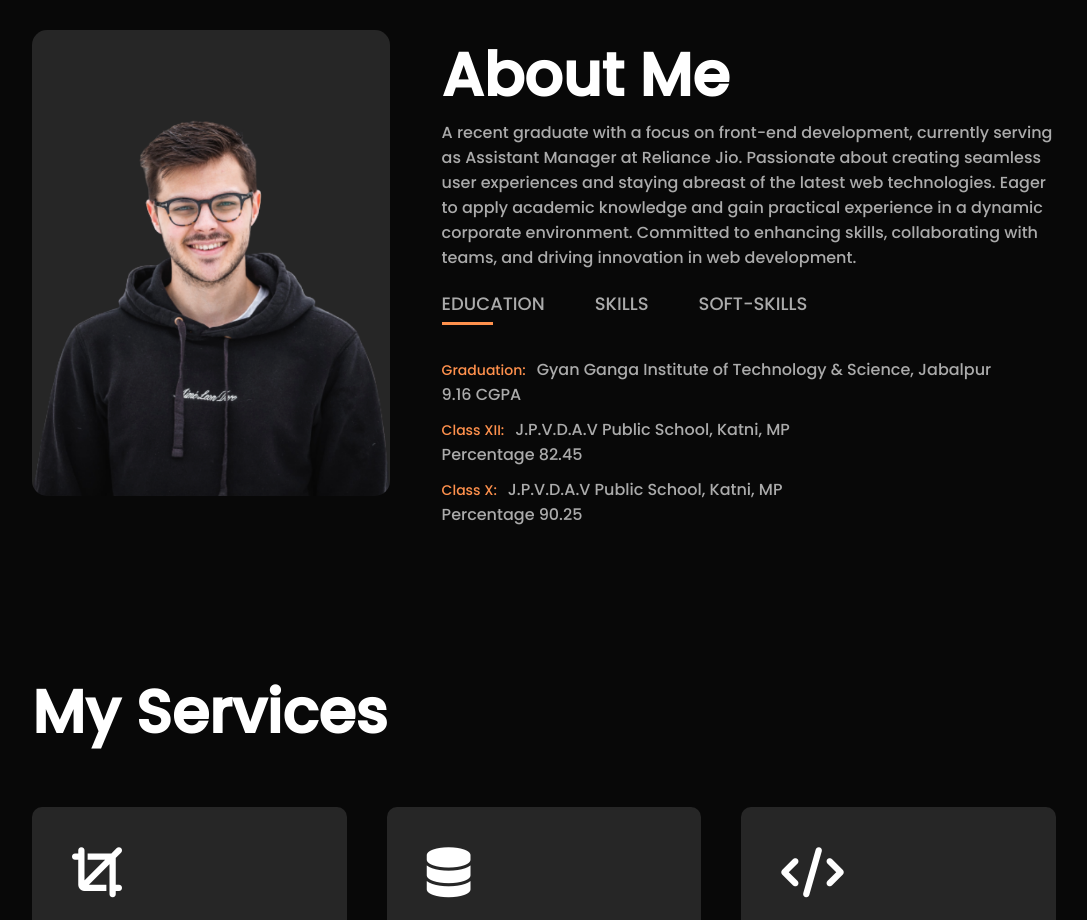
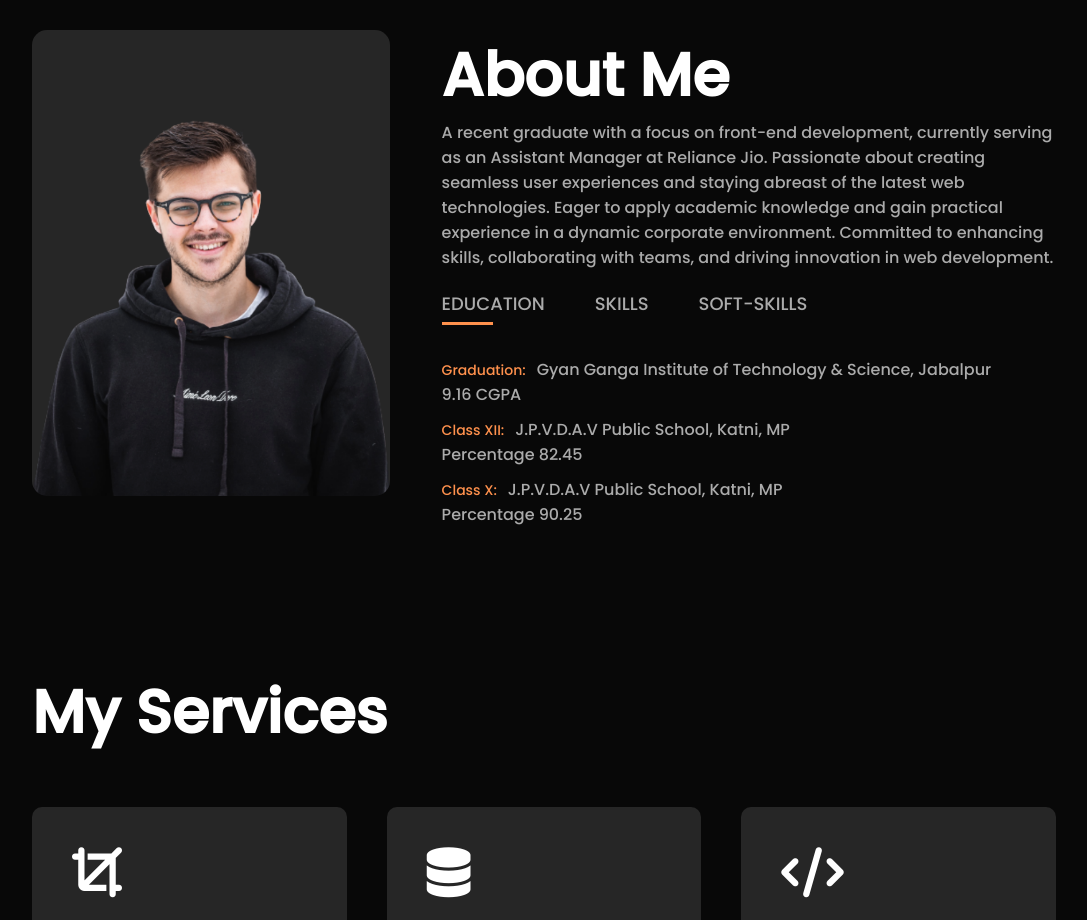
Before and after one commit to nikhiljaiswal2609/Dummy-Portfolio-Website, a plain HTML site: page index.html in a window 1280 px wide. Shown: the part 860-1780 px from the top of the page, without its empty margins (96-1183 px from the left). Drawn offline with Linux system fonts and the light colour scheme.

Commit message:
Update index.html

```diff
--- a/index.html
+++ b/index.html
@@ -41,7 +41,7 @@
                 </div>
                 <div class="about-col-2">
                     <h1 class="sub-title">About Me</h1>
-                    <p>A recent graduate with a focus on front-end development, currently serving as Assistant Manager at Reliance Jio. Passionate about creating seamless user experiences and staying abreast of the latest web technologies. Eager to apply academic knowledge and gain practical experience in a dynamic corporate environment. Committed to enhancing skills, collaborating with teams, and driving innovation in web development. </p>
+                    <p>A recent graduate with a focus on front-end development, currently serving as an Assistant Manager at Reliance Jio. Passionate about creating seamless user experiences and staying abreast of the latest web technologies. Eager to apply academic knowledge and gain practical experience in a dynamic corporate environment. Committed to enhancing skills, collaborating with teams, and driving innovation in web development. </p>
 
                     <div class="tab-titles">
                         <p class="tab-links active-link" onclick="opentab('education')">EDUCATION</p>
```
